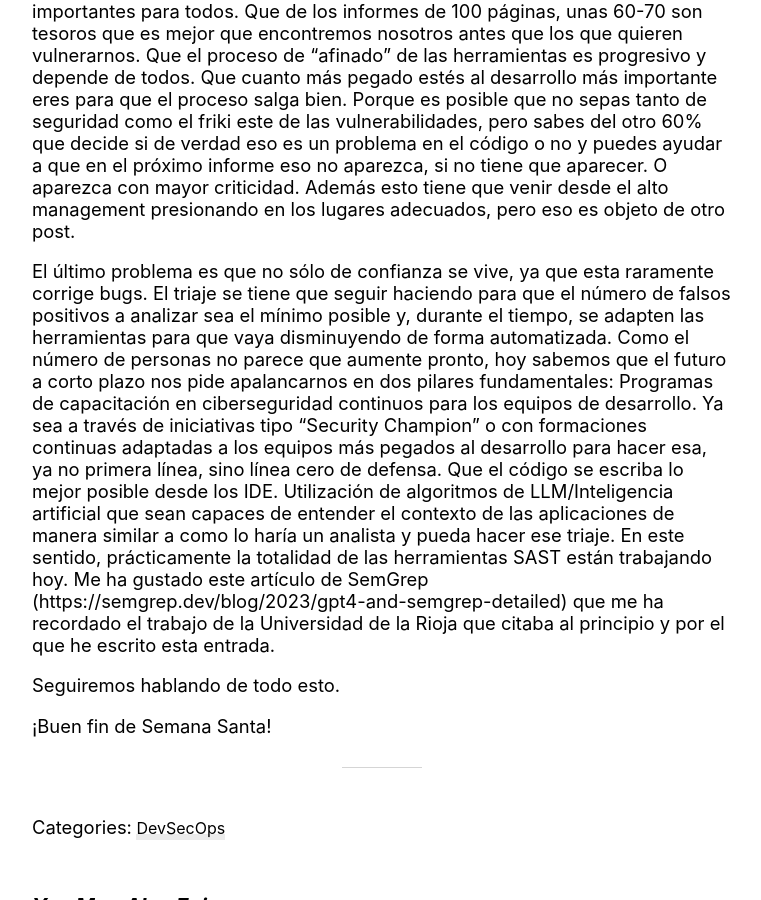
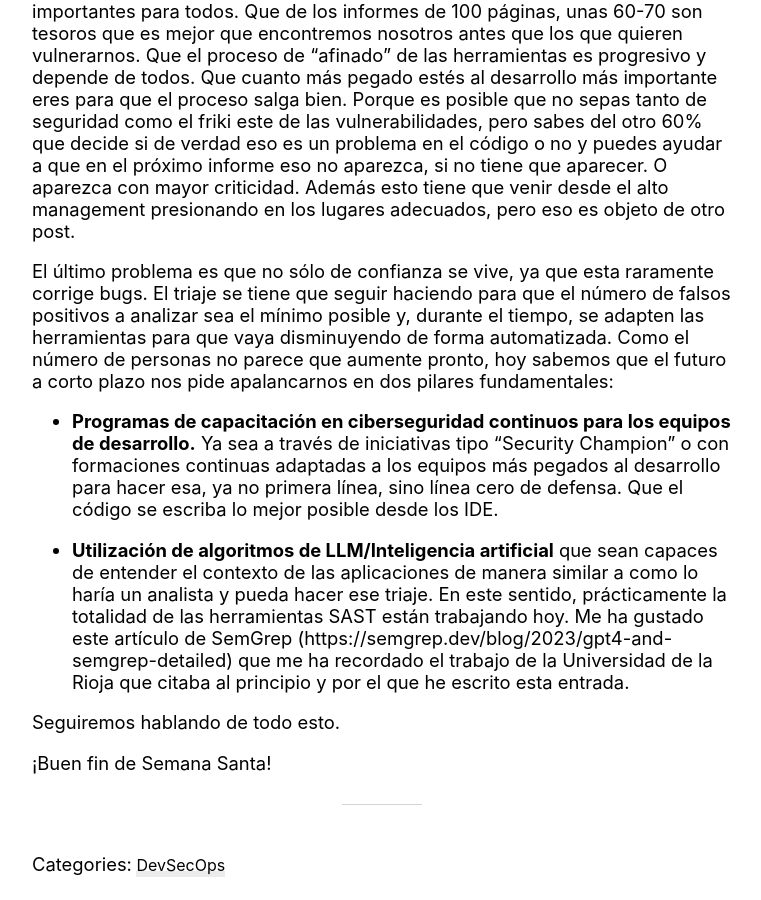
Before and after one commit to cervantestech/cervantestech.github.io, a Jekyll site: the page built from _posts/2023-04-08-DevSecOps.md, in a window 1280 px wide and 900 px high, scrolled down 1380 px. Shown: the whole window, without its empty margins (258-1019 px from the left). Built offline with Jekyll 4.4.1, drawn with Linux system fonts in a browser that asks for light colours; nearby versions of some CDN libraries; comment, search, counter and statistics services are not loaded.

```diff
--- a/_posts/2023-04-08-DevSecOps.md
+++ b/_posts/2023-04-08-DevSecOps.md
@@ -19,8 +19,10 @@ Entonces, qué hacer. ¿Aceptamos ya que DevSecOps no funciona, que vamos a tene
 Trabajando un nivel de confianza adecuado con las personas, en el que se puedan explicar las cosas con total libertad y en el que todo el mundo quiere aprender, donde se quiere trabajar bien y, sobre todo, en el que se entiende que la seguridad de los desarrollos es un aspecto fundamental de la calidad de los mismos, será fácil que todo el mundo entienda que la utilidad de herramientas como SAST es incontestable enmarcándolas dentro de un entorno en el que todo el mundo entiende que el 60-70% de las cosas que aparecen ahí son importantes para todos. Que de los informes de 100 páginas, unas 60-70 son tesoros que es mejor que encontremos nosotros antes que los que quieren vulnerarnos. Que el proceso de "afinado" de las herramientas es progresivo y depende de todos. Que cuanto más pegado estés al desarrollo más importante eres para que el proceso salga bien. Porque es posible que no sepas tanto de seguridad como el friki este de las vulnerabilidades, pero sabes del otro 60% que decide si de verdad eso es un problema en el código o no y puedes ayudar a que en el próximo informe eso no aparezca, si no tiene que aparecer. O aparezca con mayor criticidad. Además esto tiene que venir desde el alto management presionando en los lugares adecuados, pero eso es objeto de otro post.
 
 El último problema es que no sólo de confianza se vive, ya que esta raramente corrige bugs. El triaje se tiene que seguir haciendo para que el número de falsos positivos a analizar sea el mínimo posible y, durante el tiempo, se adapten las herramientas para que vaya disminuyendo de forma automatizada. Como el número de personas no parece que aumente pronto, hoy sabemos que el futuro a corto plazo nos pide apalancarnos en dos pilares fundamentales:
-Programas de capacitación en ciberseguridad continuos para los equipos de desarrollo. Ya sea a través de iniciativas tipo "Security Champion" o con formaciones continuas adaptadas a los equipos más pegados al desarrollo para hacer esa, ya no primera línea, sino línea cero de defensa. Que el código se escriba lo mejor posible desde los IDE.
-Utilización de algoritmos de LLM/Inteligencia artificial que sean capaces de entender el contexto de las aplicaciones de manera similar a como lo haría un analista y pueda hacer ese triaje. En este sentido, prácticamente la totalidad de las herramientas SAST están trabajando hoy. Me ha gustado este artículo de SemGrep (https://semgrep.dev/blog/2023/gpt4-and-semgrep-detailed) que me ha recordado el trabajo de la Universidad de la Rioja que citaba al principio y por el que he escrito esta entrada.
+
+- **Programas de capacitación en ciberseguridad continuos para los equipos de desarrollo.** Ya sea a través de iniciativas tipo "Security Champion" o con formaciones continuas adaptadas a los equipos más pegados al desarrollo para hacer esa, ya no primera línea, sino línea cero de defensa. Que el código se escriba lo mejor posible desde los IDE.
+
+- **Utilización de algoritmos de LLM/Inteligencia artificial** que sean capaces de entender el contexto de las aplicaciones de manera similar a como lo haría un analista y pueda hacer ese triaje. En este sentido, prácticamente la totalidad de las herramientas SAST están trabajando hoy. Me ha gustado este artículo de SemGrep (https://semgrep.dev/blog/2023/gpt4-and-semgrep-detailed) que me ha recordado el trabajo de la Universidad de la Rioja que citaba al principio y por el que he escrito esta entrada.
 
 Seguiremos hablando de todo esto.
 
```
